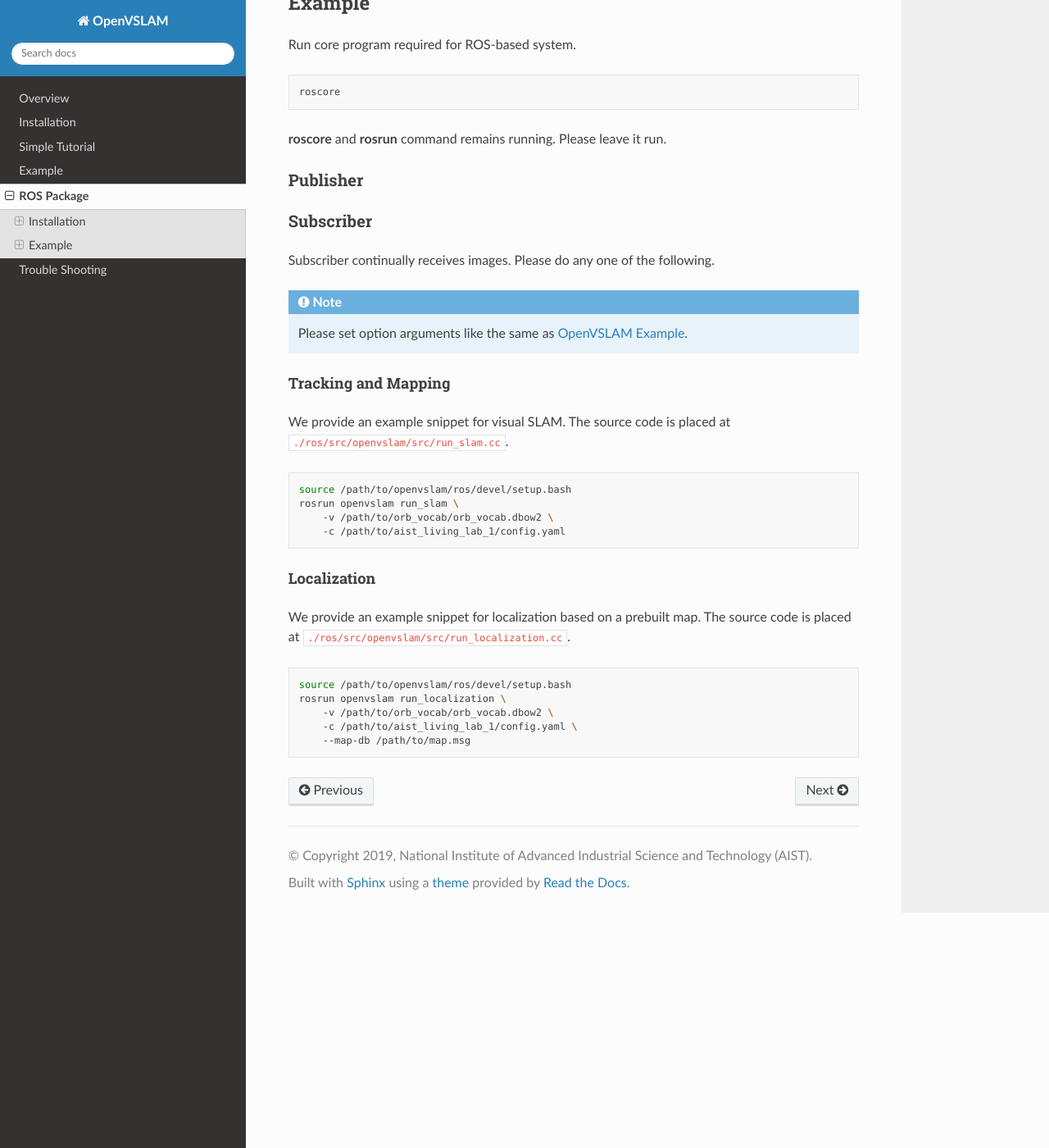
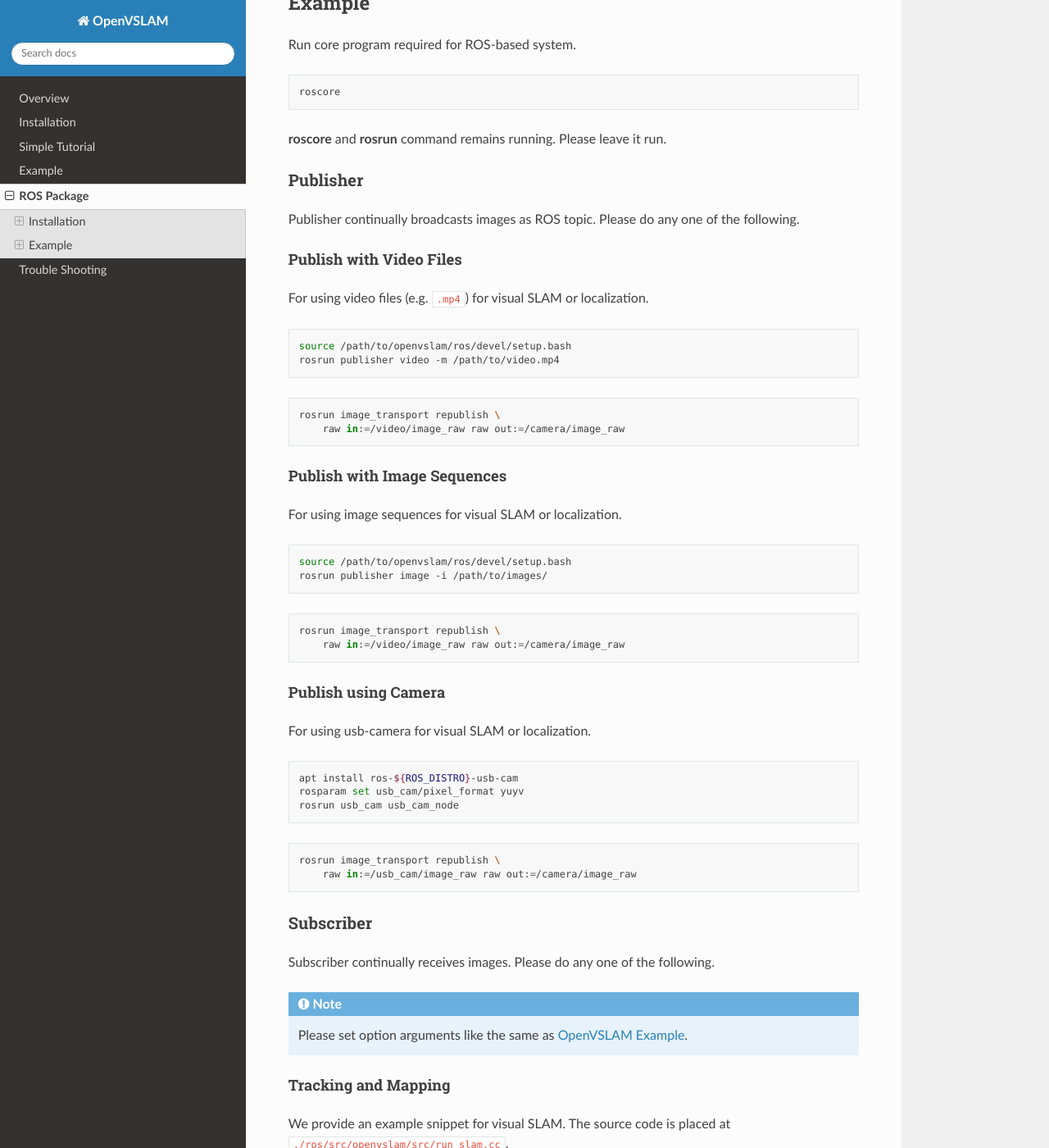
Before and after one commit to xdspacelab/openvslam, a Sphinx documentation site: the page built from docs/ros_package.rst, in a window 1280 px wide and 1400 px high, scrolled down 2005 px. Shown: the whole window at 82% size. Built offline with Sphinx 7.4.7 and the Read the Docs theme 2.0.0, drawn with Linux system fonts in a browser that asks for light colours; pages that are not in the unit, such as notebooks, are missing from menus.

Commit message:
Add publisher examples

```diff
--- a/docs/ros_package.rst
+++ b/docs/ros_package.rst
@@ -117,6 +117,54 @@
 
 Publisher
 ^^^^^^^^^
+Publisher continually broadcasts images as ROS topic. Please do any one of the following.
+
+Publish with Video Files
+------------------------
+
+For using video files (e.g. ``.mp4``) for visual SLAM or localization.
+
+.. code-block:: bash
+
+    source /path/to/openvslam/ros/devel/setup.bash
+    rosrun publisher video -m /path/to/video.mp4
+
+.. code-block:: bash
+
+    rosrun image_transport republish \
+        raw in:=/video/image_raw raw out:=/camera/image_raw
+
+
+Publish with Image Sequences
+----------------------------
+
+For using image sequences for visual SLAM or localization.
+
+.. code-block:: bash
+
+    source /path/to/openvslam/ros/devel/setup.bash
+    rosrun publisher image -i /path/to/images/
+
+.. code-block:: bash
+
+    rosrun image_transport republish \
+        raw in:=/video/image_raw raw out:=/camera/image_raw
+
+Publish using Camera
+--------------------
+
+For using usb-camera for visual SLAM or localization.
+
+.. code-block:: bash
+
+    apt install ros-${ROS_DISTRO}-usb-cam
+    rosparam set usb_cam/pixel_format yuyv
+    rosrun usb_cam usb_cam_node
+
+.. code-block:: bash
+
+    rosrun image_transport republish \
+        raw in:=/usb_cam/image_raw raw out:=/camera/image_raw
 
 Subscriber
 ^^^^^^^^^^
```
Also changed, not shown: 5 other files.
